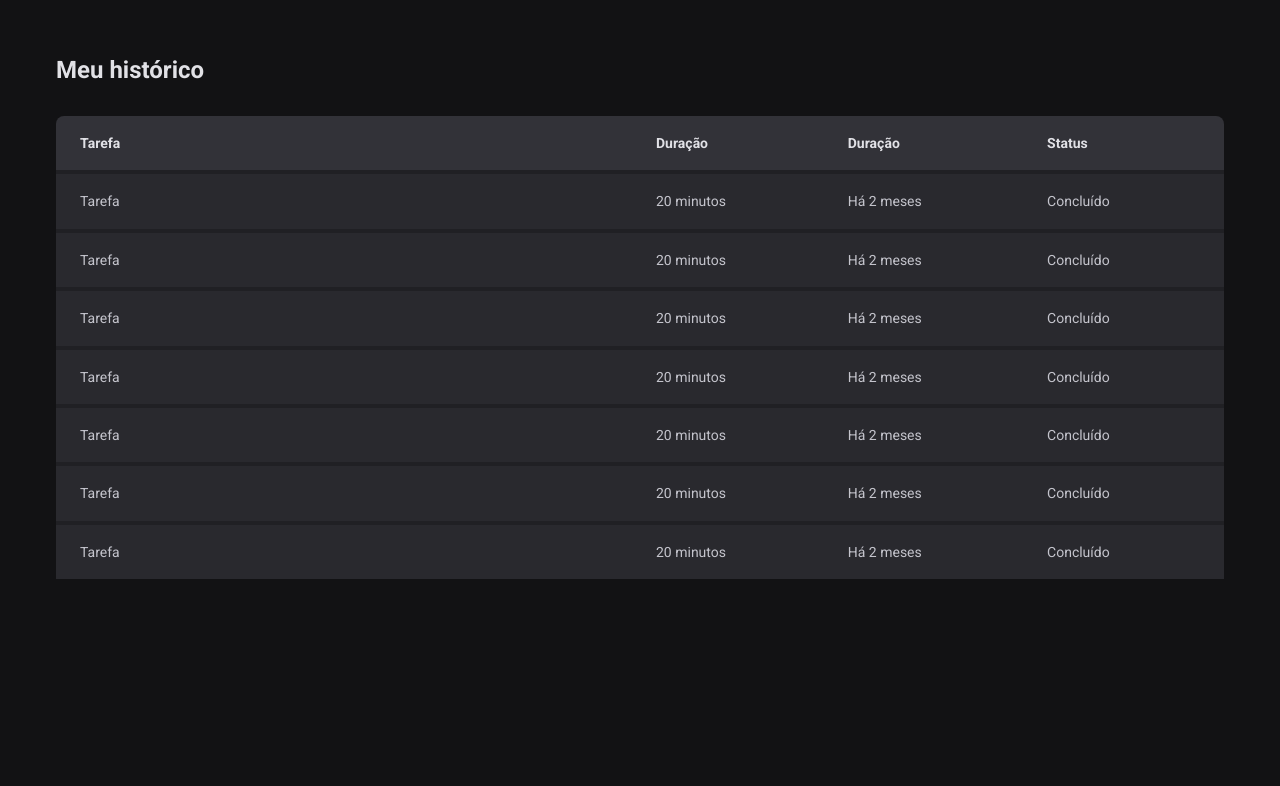
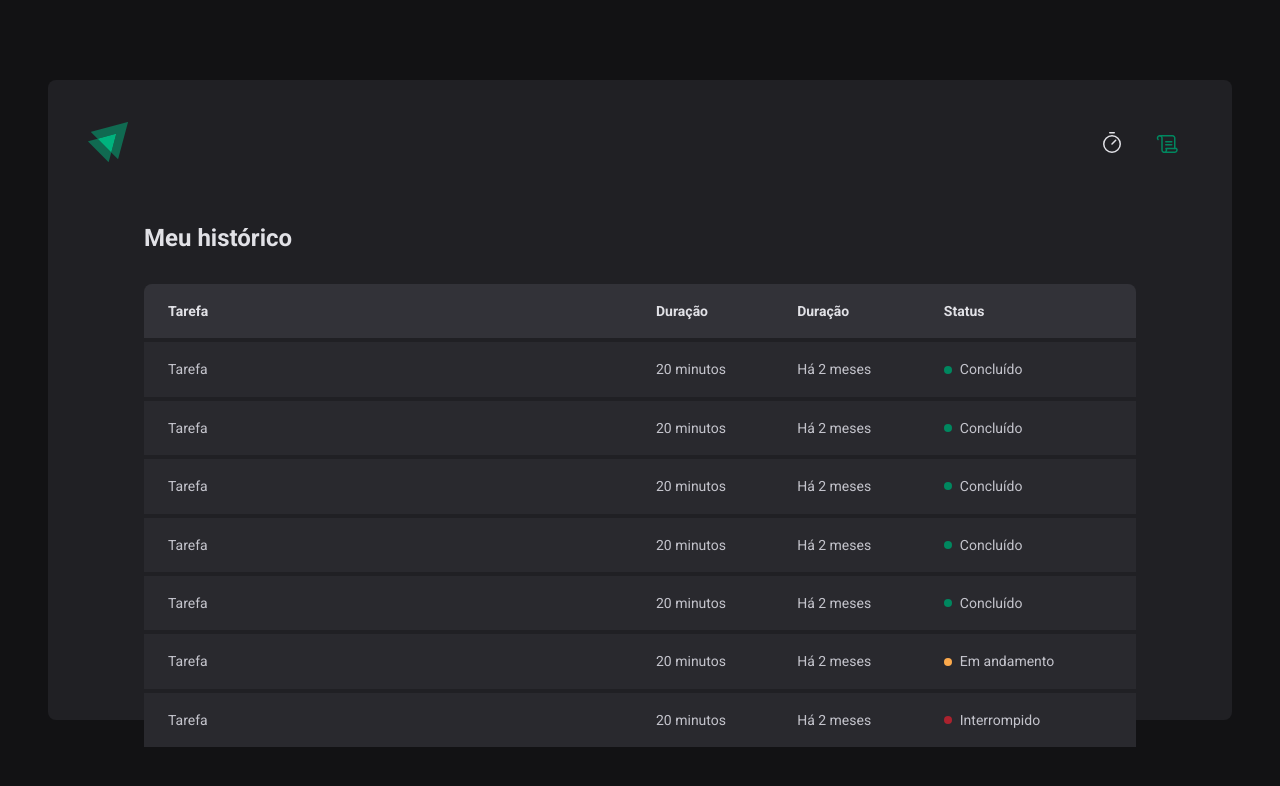
Before and after one commit to GabrielGurris/IgniteTimer, a React (Vite) app: page /history in a window 1280 px wide. Shown: the top 786 px of the page. Built offline with nearby package versions, Linux system fonts and the light colour scheme.

Commit message:
initializing new cycle

```diff
--- a/src/Router.tsx
+++ b/src/Router.tsx
@@ -1,13 +1,16 @@
 import { Route, Routes } from 'react-router-dom'
 import { History } from './pages/History'
+import { DefaultLayout } from './layouts/DefaultLayout'
 
 import { Home } from './pages/Home'
 
 export function Router() {
   return (
     <Routes>
-      <Route path="/" element={<Home />} />
-      <Route path="/history" element={<History />} />
+      <Route path="/" element={<DefaultLayout />}>
+        <Route path="/" element={<Home />} />
+        <Route path="/history" element={<History />} />
+      </Route>
     </Routes>
   )
 }
--- a/src/pages/History/index.tsx
+++ b/src/pages/History/index.tsx
@@ -1,4 +1,4 @@
-import { HistoryContainer, HistoryList } from './styles'
+import { HistoryContainer, HistoryList, Status } from './styles'
 
 export function History() {
   return (
@@ -20,43 +20,57 @@ export function History() {
               <td>Tarefa</td>
               <td>20 minutos</td>
               <td>Há 2 meses</td>
-              <td>Concluído</td>
+              <td>
+                <Status statusColor="green">Concluído</Status>
+              </td>
             </tr>
             <tr>
               <td>Tarefa</td>
               <td>20 minutos</td>
               <td>Há 2 meses</td>
-              <td>Concluído</td>
+              <td>
+                <Status statusColor="green">Concluído</Status>
+              </td>
             </tr>
             <tr>
               <td>Tarefa</td>
               <td>20 minutos</td>
               <td>Há 2 meses</td>
-              <td>Concluído</td>
+              <td>
+                <Status statusColor="green">Concluído</Status>
+              </td>
             </tr>
             <tr>
               <td>Tarefa</td>
               <td>20 minutos</td>
               <td>Há 2 meses</td>
-              <td>Concluído</td>
+              <td>
+                <Status statusColor="green">Concluído</Status>
+              </td>
             </tr>
             <tr>
               <td>Tarefa</td>
               <td>20 minutos</td>
               <td>Há 2 meses</td>
-              <td>Concluído</td>
+              <td>
+                <Status statusColor="green">Concluído</Status>
+              </td>
             </tr>
             <tr>
               <td>Tarefa</td>
               <td>20 minutos</td>
               <td>Há 2 meses</td>
-              <td>Concluído</td>
+              <td>
+                <Status statusColor="yellow">Em andamento</Status>
+              </td>
             </tr>
             <tr>
               <td>Tarefa</td>
               <td>20 minutos</td>
               <td>Há 2 meses</td>
-              <td>Concluído</td>
+              <td>
+                <Status statusColor="red">Interrompido</Status>
+              </td>
             </tr>
           </tbody>
         </table>
--- a/src/pages/History/styles.ts
+++ b/src/pages/History/styles.ts
@@ -51,3 +51,26 @@ export const HistoryList = styled.div`
     }
   }
 `
+
+const STATUS_COLORS = {
+  yellow: 'yellow-500',
+  green: 'green-500',
+  red: 'red-500',
+} as const
+
+interface StatusProps {
+  statusColor: keyof typeof STATUS_COLORS
+}
+
+export const Status = styled.span<StatusProps>`
+  display: flex;
+  align-items: center;
+  gap: 0.5rem;
+  &::before {
+    content: '';
+    width: 0.5rem;
+    height: 0.5rem;
+    border-radius: 9999px;
+    background: ${(props) => props.theme[STATUS_COLORS[props.statusColor]]};
+  }
+`
--- a/src/pages/Home/index.tsx
+++ b/src/pages/Home/index.tsx
@@ -2,6 +2,7 @@ import { Play } from 'phosphor-react'
 import { useForm } from 'react-hook-form'
 import { zodResolver } from '@hookform/resolvers/zod'
 import * as zod from 'zod'
+import { useState } from 'react'
 
 import {
   CountdownContainer,
@@ -23,7 +24,15 @@ const newCycleFormValidationSchema = zod.object({
 
 type NewCycleFormData = zod.infer<typeof newCycleFormValidationSchema>
 
+interface Cycle {
+  id: string
+  task: string
+  minutesAmount: number
+}
+
 export function Home() {
+  const [cycles, setCycles] = useState<Cycle[]>([])
+  const [activeCycleId, setActiveCycleId] = useState<string | null>(null)
 
   const { register, handleSubmit, watch, reset } = useForm<NewCycleFormData>({
     resolver: zodResolver(newCycleFormValidationSchema),
@@ -34,9 +43,22 @@ export function Home() {
   })
 
   function handleCreateNewCycle(data: NewCycleFormData) {
-    console.log(data)
+    const id = String(new Date().getTime())
+
+    const newCycle: Cycle = {
+      id,
+      task: data.task,
+      minutesAmount: data.minutesAmount,
+    }
+
+    setCycles((state) => [...state, newCycle])
+    setActiveCycleId(id)
     reset()
   }
+
+  const activeCycle = cycles.find((cycle) => cycle.id === activeCycleId)
+
+  console.log(activeCycle)
 
   const task = watch('task')
   const isSubmitDisable = !task
```
